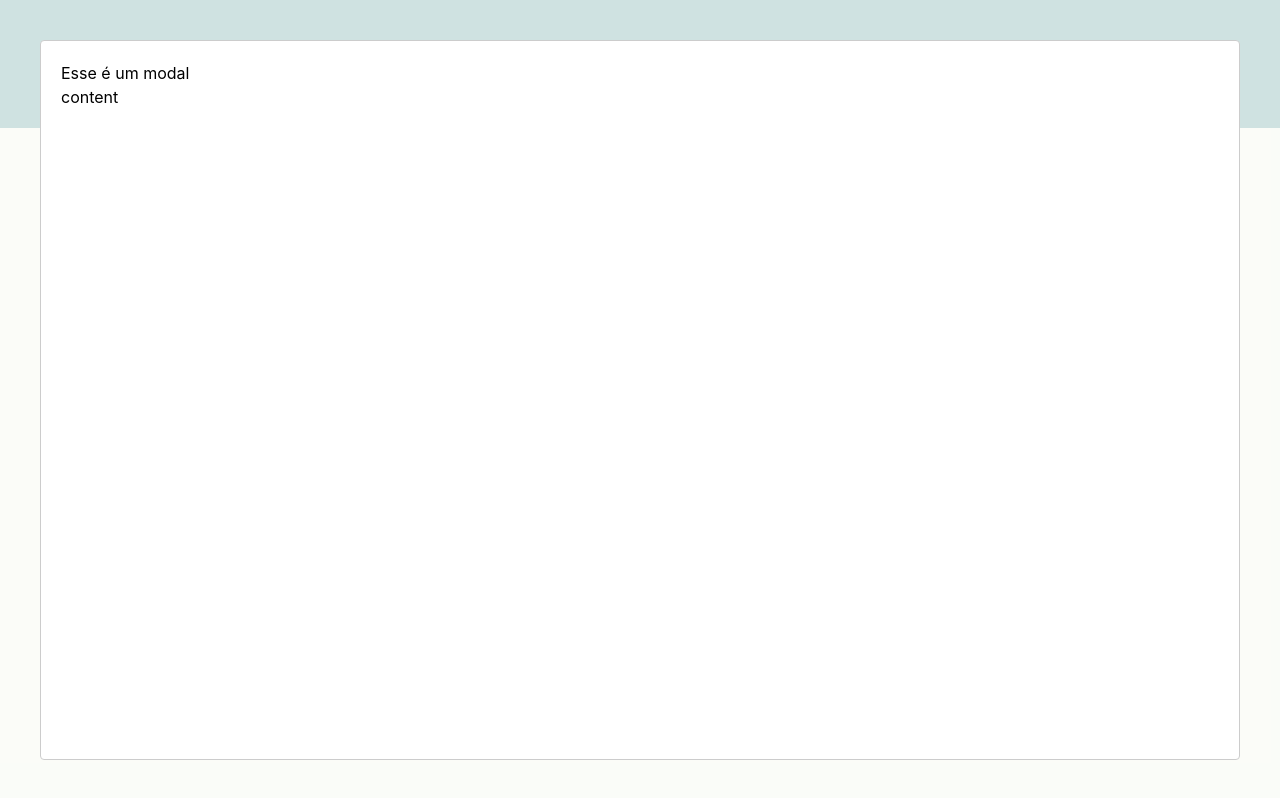
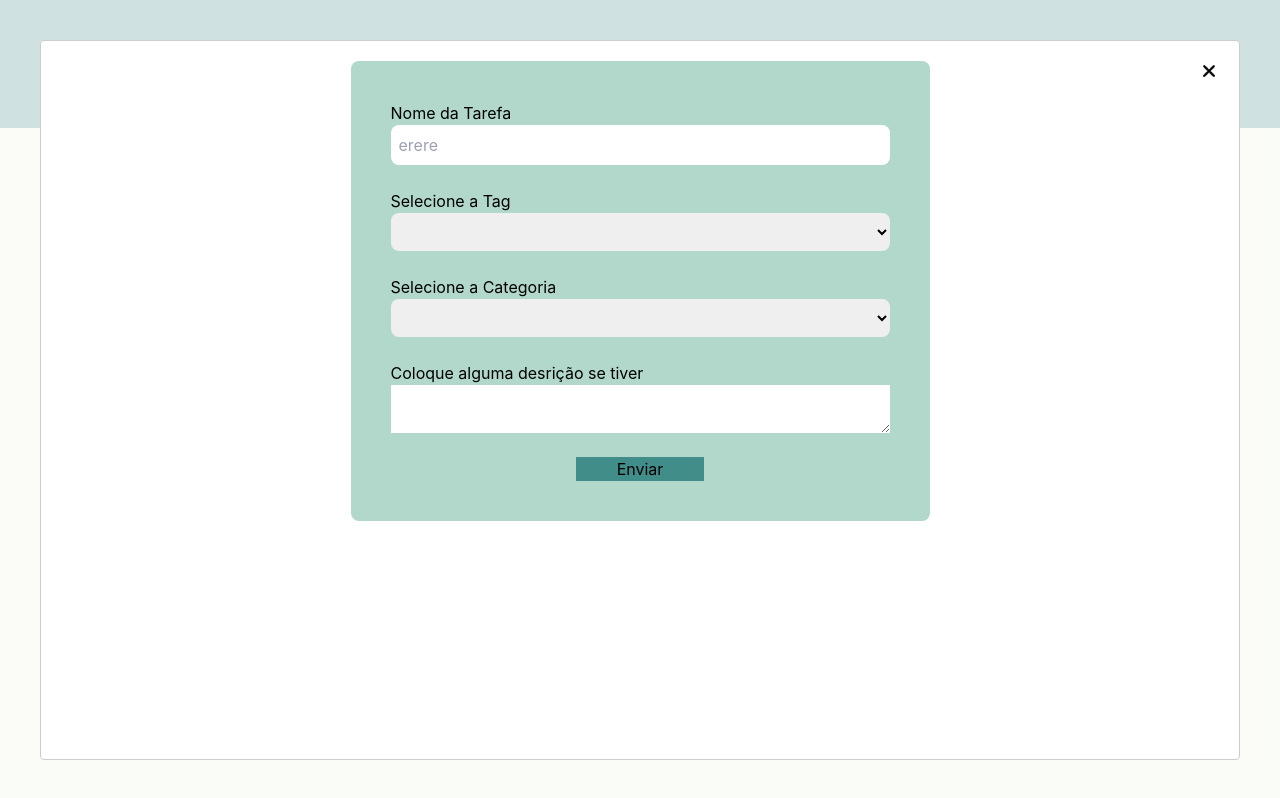
Before and after one commit to lucas-tolotosilva/TaskPro, a React (Create React App) app in the folder frontend/: page /user/tarefas in a window 1280 px wide. Both pictures are taken after a click on the button "Criar Nova Tarefa". Built offline with nearby package versions, Linux system fonts and the light colour scheme.

Commit message:
Create the form to register the task on the backend

```diff
--- a/frontend/src/actions/tcsActions.js
+++ b/frontend/src/actions/tcsActions.js
@@ -105,7 +105,7 @@ export const listCategoria = () => async (dispatch, getState) => {
         }
 
         const { data } = await axios.get(
-            'http://127.0.0.1:8000/api/get/status/',
+            'http://127.0.0.1:8000/api/get/categoria/',
             config
         )
 
--- a/frontend/src/components/CreateTaskModal.jsx
+++ b/frontend/src/components/CreateTaskModal.jsx
@@ -1,11 +1,10 @@
 import React, { useState } from 'react'
-import { useDispatch, useSelector } from 'react-redux'
-import { useNavigate } from 'react-router-dom'
-import { logout } from '../actions/userActions'
 import Modal from 'react-modal';
+import { FormCreateTask } from '../components/FormCreateTask'
+
+import btnClose from '../assets/close.png'
 
 export function CreateTask({ modalIsOpen, closeModal }) {
-    const [stateModalIsOpen, setStateIsOpen] = useState(false);
 
     Modal.setAppElement('#root');
 
@@ -13,26 +12,19 @@ export function CreateTask({ modalIsOpen, closeModal }) {
         closeModal()
     }
 
-    const userLogin = useSelector(state => state.userLogin)
-    const { userInfo } = userLogin
-
-    const dispatch = useDispatch()
-
-    const navigate = useNavigate()
-
-    const handleLogout = () => {
-        dispatch(logout())
-        navigate('/')
-    }
-
     return (
         <Modal
             isOpen={modalIsOpen}
             onRequestClose={handleCloseModal}
         >
+            <div className='relative'>
+                <button className='absolute top-1 right-1 w-3' onClick={handleCloseModal}>
+                    <img src={btnClose} />
+                </button>
 
-            <h1>Esse é um modal</h1>
-            <button onClick={handleCloseModal}>content</button>
+                <FormCreateTask />
+
+            </div>
         </Modal>
     )
 }
--- /dev/null
+++ b/frontend/src/components/FormCreateTask.jsx
@@ -0,0 +1,54 @@
+import React, { useState, useEffect } from 'react'
+import { useDispatch, useSelector } from 'react-redux'
+import { listTags, listStatus, listCategoria } from '../actions/tcsActions'
+
+export function FormCreateTask() {
+
+    const dispatch = useDispatch()
+
+    const tagList = useSelector(state => state.tagList)
+    const statusList = useSelector(state => state.statusList)
+    const categoriaList = useSelector(state => state.categoriaList)
+
+    const { error, tags } = tagList
+    const { status } = statusList
+    const { categorias } = categoriaList
+
+    useEffect(() => {
+        dispatch(listTags())
+        dispatch(listStatus())
+        dispatch(listCategoria())
+    }, [dispatch])
+
+    return (
+        <div className='w-full h-full flex items-center justify-center'>
+            <form className='flex flex-col p-10 bg-[#b1d8cb] rounded-lg h-1/2 w-1/2'>
+                <label>Nome da Tarefa</label>
+                <input className='p-2 rounded-lg text-gray' placeholder="erere" />
+
+                <br />
+                <label>Selecione a Tag</label>
+                <select className='p-2 rounded-lg text-gray'>
+                    {tags && Object.values(tags).map(tag => (
+                        <option className='text-black'>{tag.nomeTag}</option>
+                    ))}
+                </select>
+
+                <br />
+                <label>Selecione a Categoria</label>
+                <select className='p-2 rounded-lg text-gray'>
+                    {categorias && Object.values(categorias).map(categoria => (
+                        <option className='text-black'>{categoria.descricao}</option>
+                    ))}
+                </select>
+                <br />
+                <label>Coloque alguma desrição se tiver</label>
+                <textarea />
+                <br />
+                <div className='w-full flex justify-center'>
+                    <button className='w-32 bg-[#408d89]' type="submit">Enviar</button>
+                </div>
+            </form>
+        </div>
+    )
+}
--- a/frontend/src/reducers/tcsReducer.js
+++ b/frontend/src/reducers/tcsReducer.js
@@ -50,7 +50,7 @@ export const categoriaReducer = (state = { categorias: [] }, action) => {
         case CATEGORIA_LIST_FAIL:
             return { loading: true }
 
-        case CATEGORIA_LIST_FAIL:
+        case CATEGORIA_LIST_SUCCESS:
             return { loading: false, categorias: action.payload }
 
         case CATEGORIA_LIST_FAIL:
--- a/frontend/src/store.js
+++ b/frontend/src/store.js
@@ -4,11 +4,15 @@ import thunk from 'redux-thunk'
 import { composeWithDevTools } from 'redux-devtools-extension'
 import { userLoginReducer, userRegisterReducer } from './reducers/userReducer'
 import { tarefaReducer } from './reducers/tarefaReducer'
+import { tagReducer, statusReducer, categoriaReducer } from './reducers/tcsReducer'
 
 const reducer = combineReducers({
     userLogin: userLoginReducer,
     userRegister: userRegisterReducer,
     tarefaList: tarefaReducer,
+    tagList: tagReducer,
+    statusList: statusReducer,
+    categoriaList: categoriaReducer
 })
 
 const middleware = [thunk]
```
Also changed, not shown: frontend/src/assets/close.png (added).
